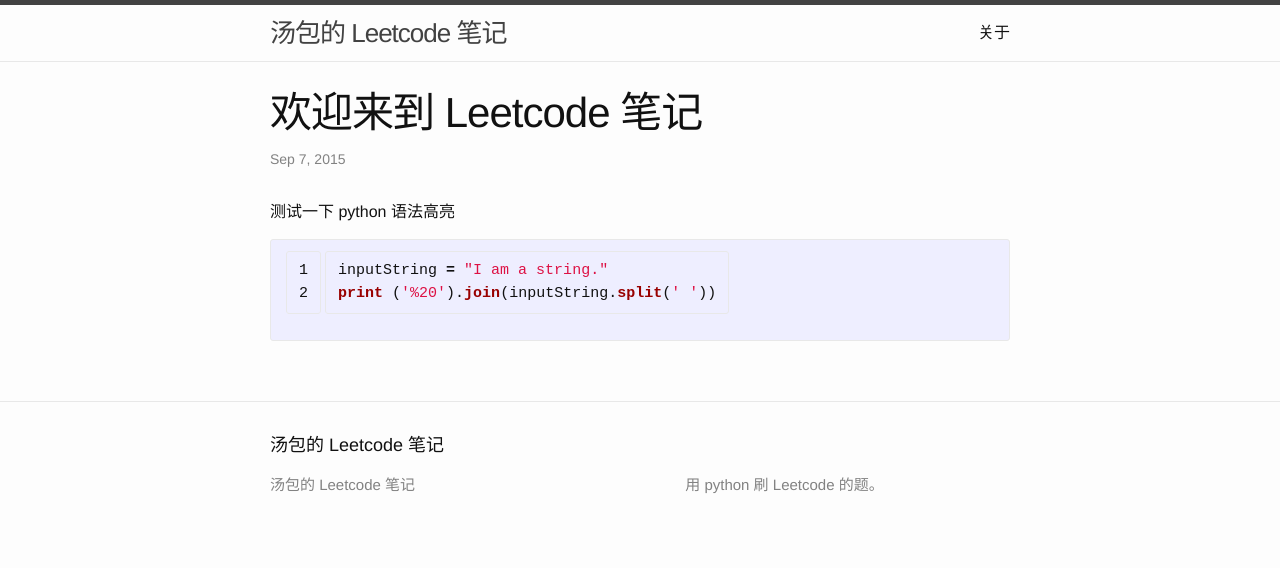
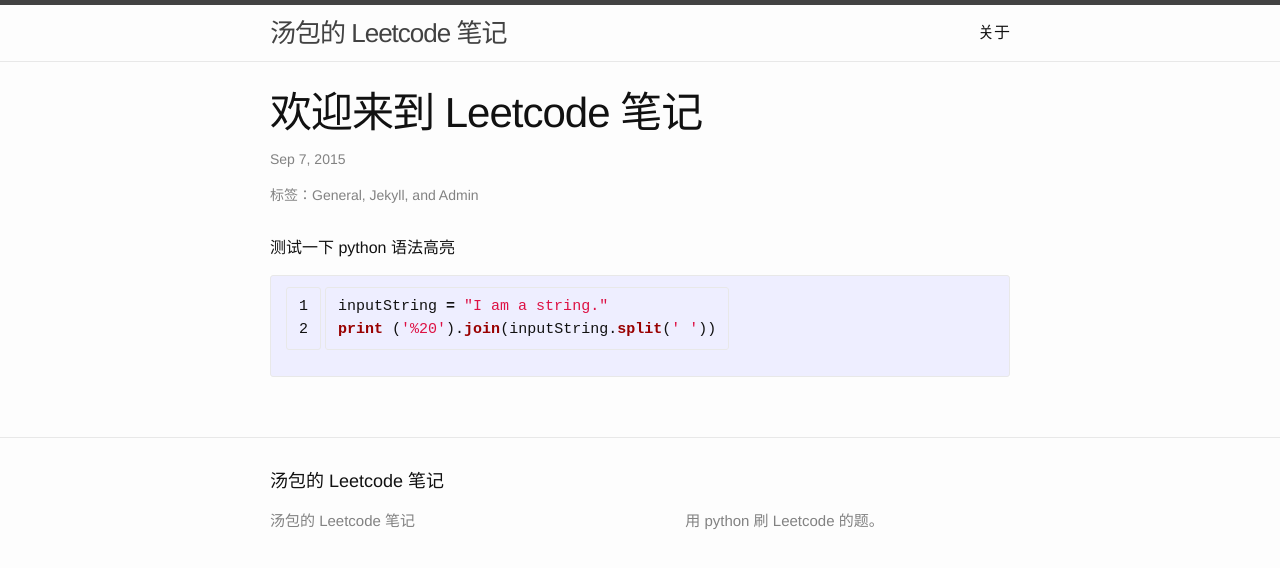
Before and after one commit to alant/interview-prep, a Jekyll site: the page built from _posts/2015-09-07-hello-world.md, in a window 1280 px wide. Shown: the top 568 px of the page. Built offline with Jekyll 4.4.1, drawn with Linux system fonts in a browser that asks for light colours; comment, search, counter and statistics services are not loaded.

Commit message:
add display tags to post.html

```diff
--- a/_layouts/post.html
+++ b/_layouts/post.html
@@ -6,7 +6,14 @@
   <header class="post-header">
     <h1 class="post-title">{{ page.title }}</h1>
     <p class="post-meta">{{ page.date | date: "%b %-d, %Y" }}{% if page.author %} • {{ page.author }}{% endif %}{% if page.meta %} • {{ page.meta }}{% endif %}</p>
+
+    <p class="post-tags">
+      标签：{{ page.tags | array_to_sentence_string }}
+    </p>
+
   </header>
+
+
 
   <article class="post-content">
     {{ content }}
--- a/_posts/2015-09-07-hello-world.md
+++ b/_posts/2015-09-07-hello-world.md
@@ -3,6 +3,10 @@
 title:  "欢迎来到 Leetcode 笔记"
 date:   2015-09-07 15:40:22
 categories: general
+tags:
+- General
+- Jekyll
+- Admin
 ---
 测试一下 python 语法高亮
 {% highlight python linenos %}
--- a/_sass/_layout.scss
+++ b/_sass/_layout.scss
@@ -183,6 +183,11 @@
     color: $grey-color;
 }
 
+.post-tags {
+    font-size: $small-font-size;
+    color: $grey-color;
+}
+
 .post-link {
     display: block;
     font-size: 24px;
```
Also changed, not shown: 2 other files.
